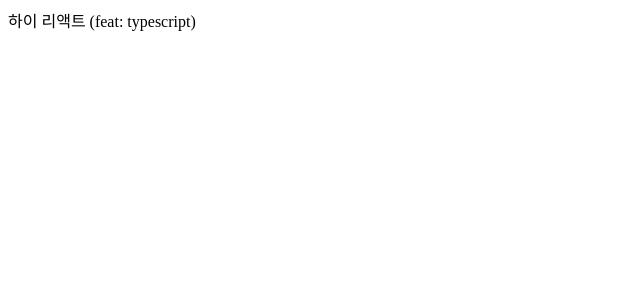
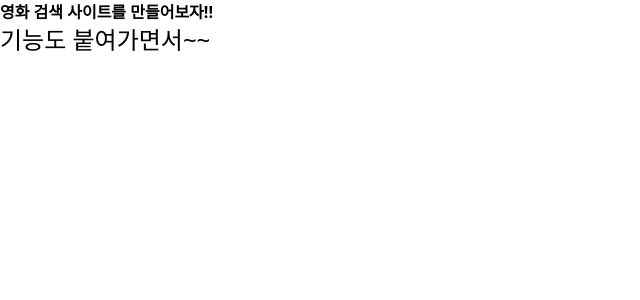
Before and after one commit to jungcolor/Movie-Search-App, a React app: page / in a window 1280 px wide. Shown: the top 300 px of the page, without its empty margins (0-640 px from the left). Built offline with nearby package versions, Linux system fonts and the light colour scheme.

Commit message:
Feat - tailwindcss

```diff
--- a/package.json
+++ b/package.json
@@ -30,6 +30,7 @@
         "@babel/preset-typescript": "^7.21.5",
         "@types/react": "^18.2.7",
         "@types/react-dom": "^18.2.4",
+        "autoprefixer": "^10.4.14",
         "babel-loader": "^9.1.2",
         "clean-webpack-plugin": "^4.0.0",
         "core-js": "^3.30.2",
@@ -44,6 +45,7 @@
         "sass": "^1.62.1",
         "sass-loader": "^13.3.1",
         "style-loader": "^3.3.3",
+        "tailwindcss": "^3.3.2",
         "terser-webpack-plugin": "^5.3.9",
         "typescript": "^5.0.4",
         "webpack": "^5.84.1",
--- /dev/null
+++ b/postcss.config.js
@@ -0,0 +1,8 @@
+const tailwindcss = require('tailwindcss');
+
+module.exports = {
+    plugins: [
+        'postcss-preset-env',
+        tailwindcss
+    ]
+}
--- a/src/App.tsx
+++ b/src/App.tsx
@@ -1,5 +1,10 @@
 const App = () => {
-    return <div>하이 리액트 (feat: typescript)</div>
+    return (
+        <>
+            <div className="font-bold">영화 검색 사이트를 만들어보자!!</div>
+            <p className="text-2xl">기능도 붙여가면서~~</p>
+        </>
+    )
 }
 
 export default App;
--- a/src/index.tsx
+++ b/src/index.tsx
@@ -1,5 +1,7 @@
 import { createRoot } from 'react-dom/client';
 import App from './App';
+
+import './styles/tailwind.css';
 
 const container = document.getElementById("root");
 const root = createRoot(container as Element);
--- a/src/reset.css
+++ /dev/null
@@ -1,6 +0,0 @@
-body {
-    display: flex;
-    align-items: center;
-    flex-direction: column;
-    justify-content: center;
-}
--- /dev/null
+++ b/src/styles/tailwind.css
@@ -0,0 +1,18 @@
+@tailwind base;
+@tailwind components;
+@tailwind utilities;
+
+@layer base {
+    html,
+    body {
+        @apply p-0 m-0;
+    }
+
+    a {
+        @apply no-underline;
+    }
+
+    * {
+        @apply box-border;
+    }
+}
--- /dev/null
+++ b/tailwind.config.js
@@ -0,0 +1,8 @@
+/** @type {import('tailwindcss').Config} */
+module.exports = {
+    content: ['./src/**/*.{js,jsx,ts,tsx}'],
+    theme: {
+        extend: {},
+    },
+    plugins: [],
+}
```
Also changed, not shown: 1 other file (tests, documents, lock files or other folders).
